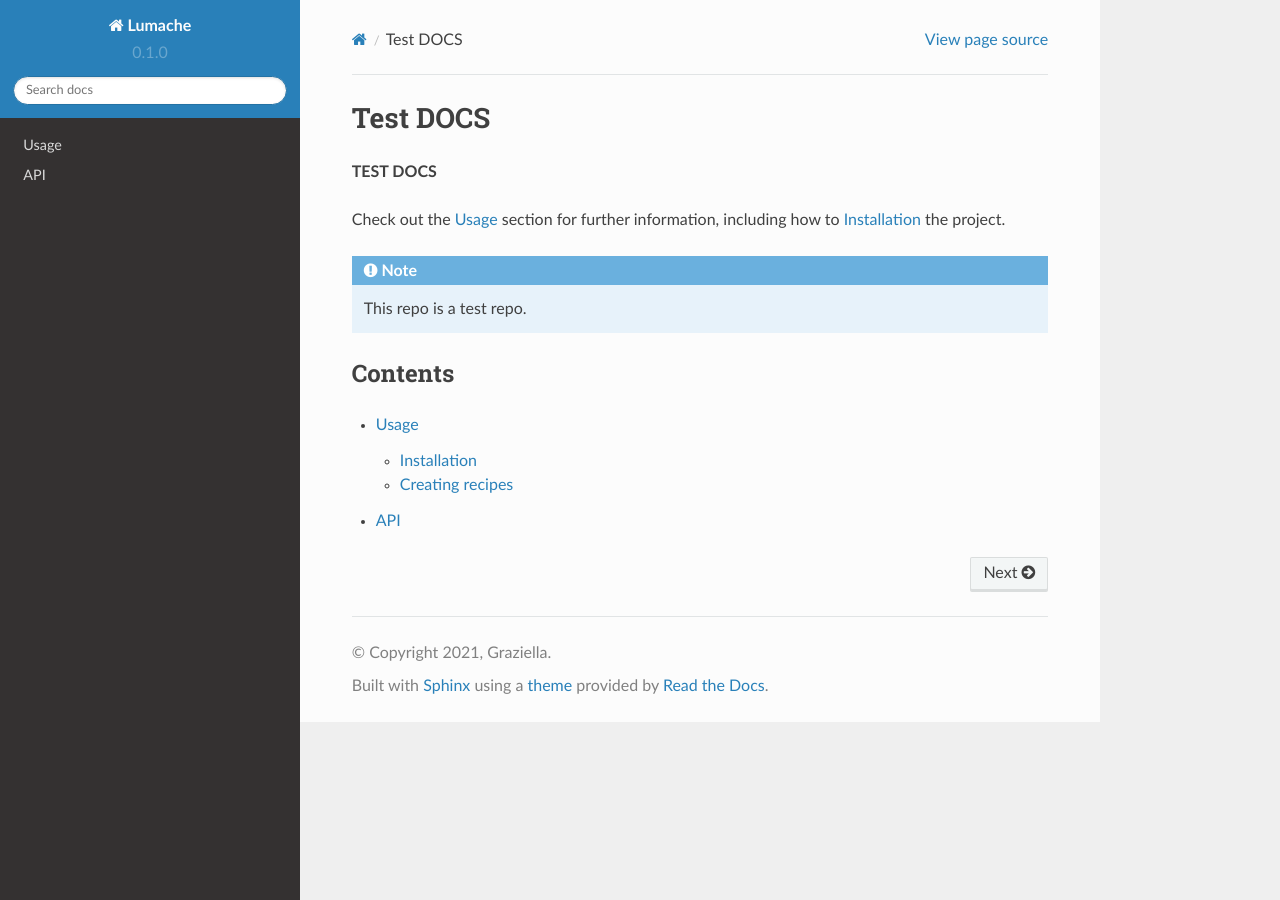
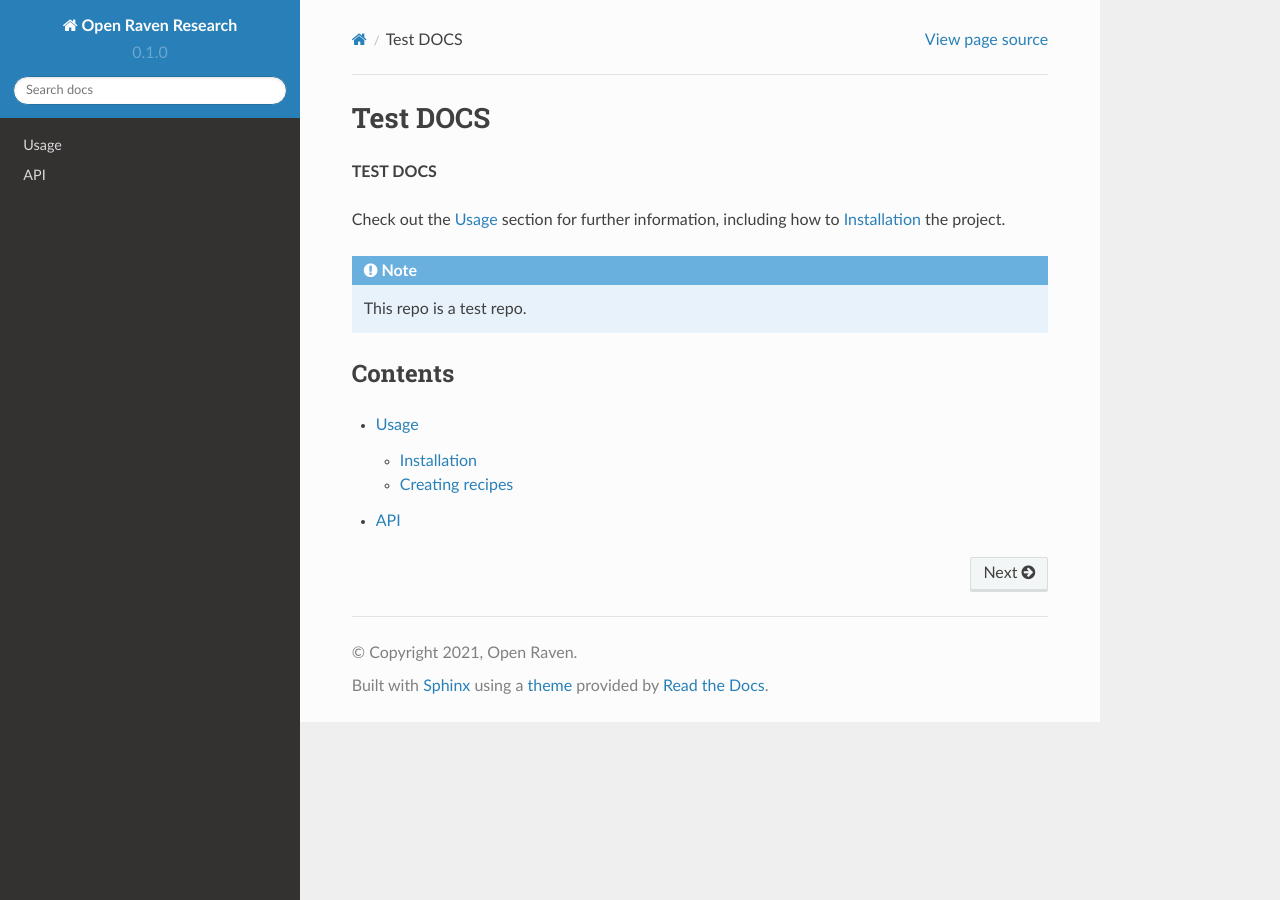
Before and after one commit to openraven/docs, a Sphinx documentation site: the page built from docs/source/index.rst, in a window 1280 px wide. Built offline with Sphinx 7.4.7 and the Read the Docs theme 2.0.0, drawn with Linux system fonts in a browser that asks for light colours.

Commit message:
Update conf.py

```diff
--- a/docs/source/conf.py
+++ b/docs/source/conf.py
@@ -2,9 +2,9 @@
 
 # -- Project information
 
-project = 'Lumache'
-copyright = '2021, Graziella'
-author = 'Graziella'
+project = 'Open Raven Research'
+copyright = '2021, Open Raven'
+author = 'Open Raven Resarch Team'
 
 release = '0.1'
 version = '0.1.0'
```
